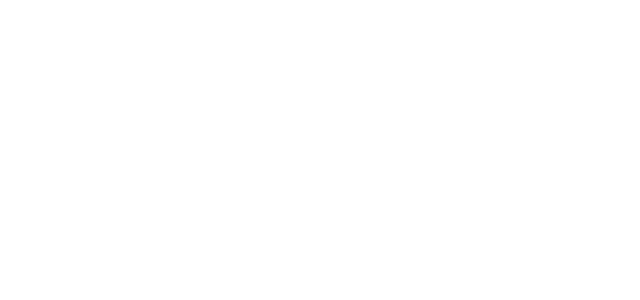
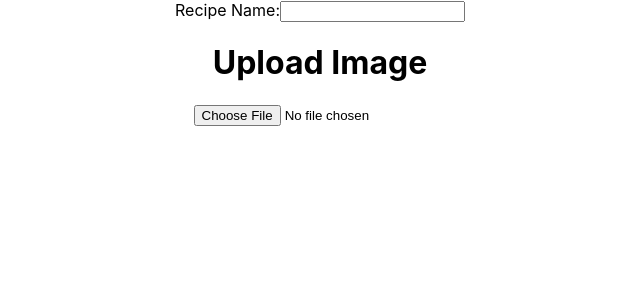
Before and after one commit to jmevans0211/frontend-evans-eats, a React (Create React App) app: page /add-recipe in a window 1280 px wide. Shown: the top 300 px of the page, without its empty margins (320-960 px from the left). Built offline with nearby package versions, Linux system fonts and the light colour scheme.

Commit message:
Add hooks to handle recipe info

```diff
--- a/src/App/App.js
+++ b/src/App/App.js
@@ -12,6 +12,7 @@ function App() {
       <Route exact path='/' render={ () => <Home /> }/>
       <Route exact path='/category' render={ () => <CategoryDisplay /> } />
       <Route exact path='/recipe' render={ () => <Recipe /> }/>
+      <Route exact path='/add-recipe' render={ () => <RecipeForm /> } />
     </div>
   );
 }
--- a/src/RecipeForm/RecipeForm.js
+++ b/src/RecipeForm/RecipeForm.js
@@ -1,8 +1,18 @@
-import React, { useState } from 'react';
+import React, { useState, useEffect } from 'react';
 
 function RecipeForm() {
-  const [image, setImage] = useState('')
-  const[loading, setLoading] = useState(false)
+  const [image, setImage] = useState('');
+  const [loading, setLoading] = useState(false);
+  const [recipeName, setRecipeName] = useState('');
+  const [approxTime, setApproxTime] = useState('');
+  const [ingredients, setIngredients] = useState('');
+  const [instructions, setInstructions] = useState('');
+  const [notes, setNotes] = useState('');
+  const [imageUrl, setImageUrl] = useState('');
+  const [category, categoryUrl] = useState('');
+  const [categoryId, setCategoryId] = useState('')
+
+// look in helper function to find category ids for the post
 
   const uploadImage = async e => {
     const files = e.target.files
@@ -23,8 +33,20 @@ function RecipeForm() {
     setLoading(false)
   }
 
+  const handleRecipeName = (name) => {
+    setRecipeName(name)
+  }
+
   return (
     <div>
+      <div className='input-name-container'>
+        <label>Recipe Name:</label>
+        <input
+          type='text'
+          onChange={(e) => handleRecipeName(e.target.value)}
+        />
+      </div>
+      <div className='upload-image-container'>
         <h1>Upload Image</h1>
         <input
           type="file"
@@ -38,6 +60,7 @@ function RecipeForm() {
           <img src={image} style ={{width: '300px'}} />
         )}
       </div>
+    </div>
   )
 };
 
--- a/src/containers/Header/Header.js
+++ b/src/containers/Header/Header.js
@@ -44,7 +44,9 @@ export class Header extends Component {
           <Link to='/' className='header__div--title-link'>
             <h1>Evans<span>Eats</span></h1>
           </Link>
-          <h3><IoMdAddCircleOutline /></h3>
+          <Link to='/add-recipe'>
+            <h3><IoMdAddCircleOutline /></h3>
+          </Link>
         </div>
         <nav>
           <ul className='header__nav--ul'>
--- a/src/utils/apiCalls/apiCalls.js
+++ b/src/utils/apiCalls/apiCalls.js
@@ -25,3 +25,15 @@ export const getRecipesByCategory = async id => {
 
   return data;
 };
+
+export const getCategories = async () => {
+  const response = await fetch('https://evans-eats-api.herokuapp.com/api/v1/categories/')
+
+  if (!response.ok) {
+    throw new Error('Could not get categories')
+  };
+
+  const data = await response.json();
+
+  return data;
+};
--- a/src/utils/helpers/helpers.js
+++ b/src/utils/helpers/helpers.js
@@ -12,7 +12,7 @@ export const getCategoryIds = recipes => {
 
     return acc;
   }, {})
-}
+};
 
 const renameCategories = recipes => {
   recipes.map(recipe => {
@@ -28,4 +28,10 @@ const renameCategories = recipes => {
       recipe.category = 'beverages'
     }
   })
+};
+
+export const cleanCategories = categories => {
+  categories.map(category => {
+    return { id: category.id, name: category.category_name }
+  })
 }
```
Lines whose indentation alone changed are shown as unchanged.
